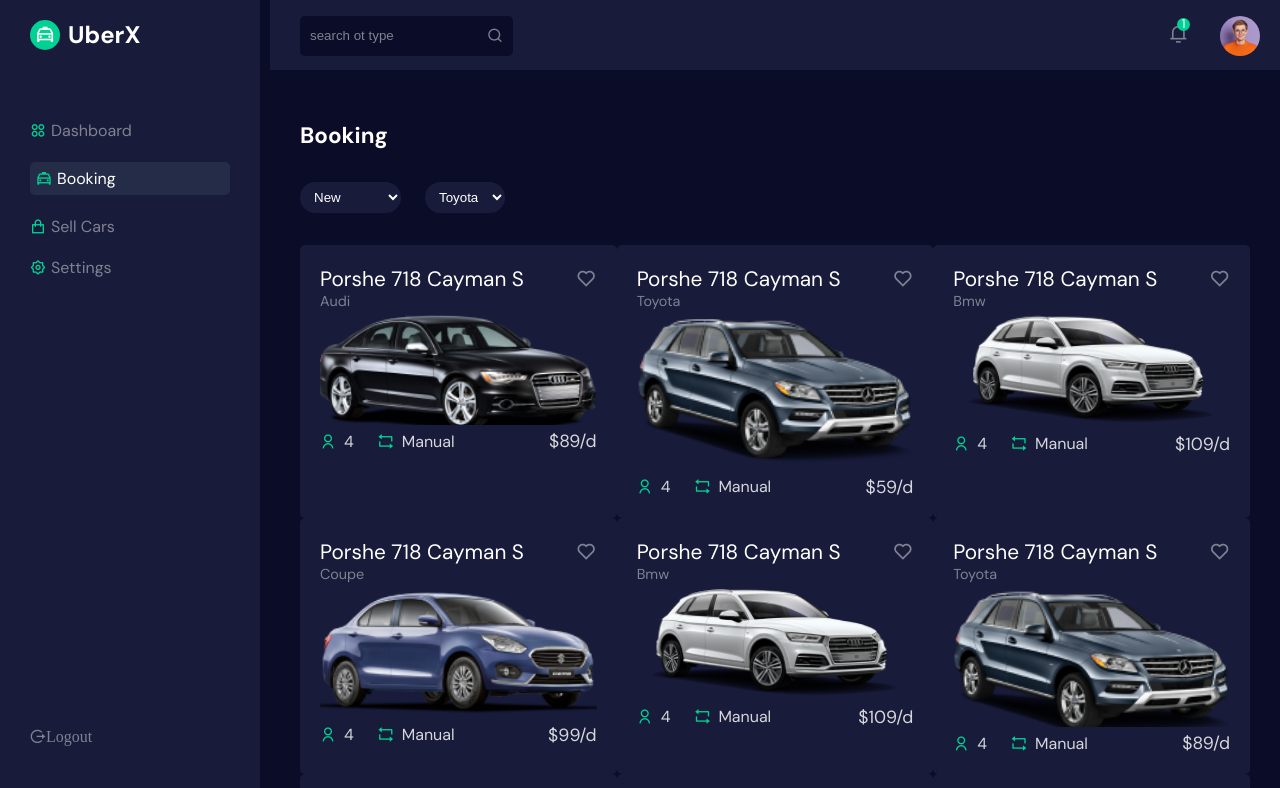
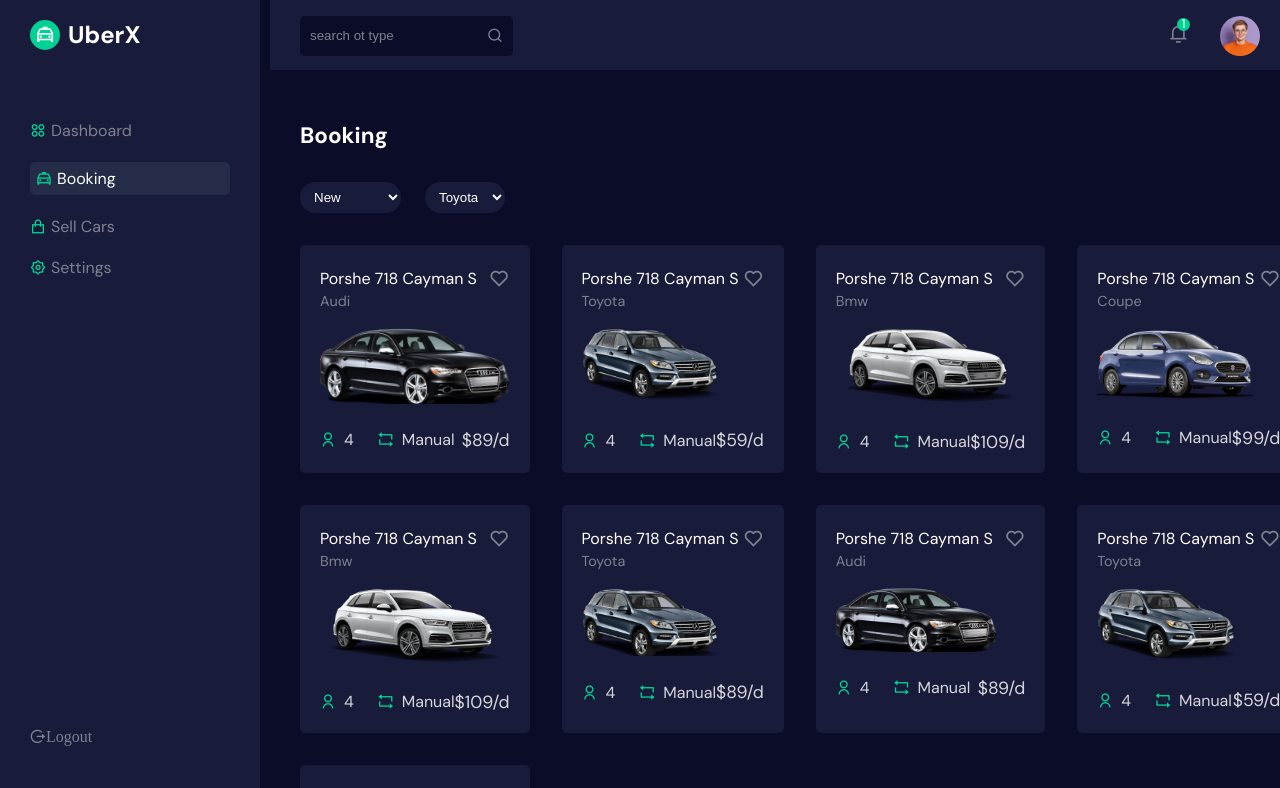
Before and after one commit to mariaemf/RetingyourCarReactJs, a React (Create React App) app: page /bookings in a window 1280 px wide. Shown: the top 788 px of the page. Built offline with nearby package versions, Linux system fonts and the light colour scheme.

Commit message:
performing session-related styling of booking.css

```diff
--- a/src/styles/booking.css
+++ b/src/styles/booking.css
@@ -1,9 +1,9 @@
 .bookings {
   margin-top: 100px;
   /*dist da magin entre o topo*/
+  padding: 0px 30px;
   padding-bottom: 50px;
   /*define as dimensoes do espaçamento INFERIOR*/
-  padding: 0px 30px;
 }
 
 .booking__title {
@@ -39,6 +39,7 @@
   /*define distancia entre conteudo e elemento*/
   border-radius: 5px;
   background: var(--primary-color);
+  cursor: pointer;
 }
 
 .car__item-tile {
@@ -100,5 +101,36 @@
 
 .booking__car-list {
   display: grid;
-  grid-template-columns: repeat(3, 1fr);
+  /*modo de deixar em colunas*/
+  grid-template-columns: repeat(4, 1fr);
+  /*para repetir colunas*/
+  column-gap: 2rem;
+  /*para dar espaço entre colunas*/
+  row-gap: 2rem;
+  /*espaço abaixo da coluna*/
 }
+
+.car__item-tile h3 {
+  font-size: 1rem;
+  font-weight: 400;
+}
+
+.car__item-top {
+  margin-bottom: 15px;
+  /*define a margin na parte inferior de um elemento*/
+}
+
+.car__img {
+  margin-bottom: 20px;
+}
+
+.car__item:nth-child(2) .car__img img,
+.car__item:nth-child(6) .car__img img,
+.car__item:nth-child(8) .car__img img {
+  width: 75%;
+}
+
+.car__item:nth-child(4) .car__img img,
+.car__item:nth-child(7) .car__img img {
+  width: 85%;
+}
```
